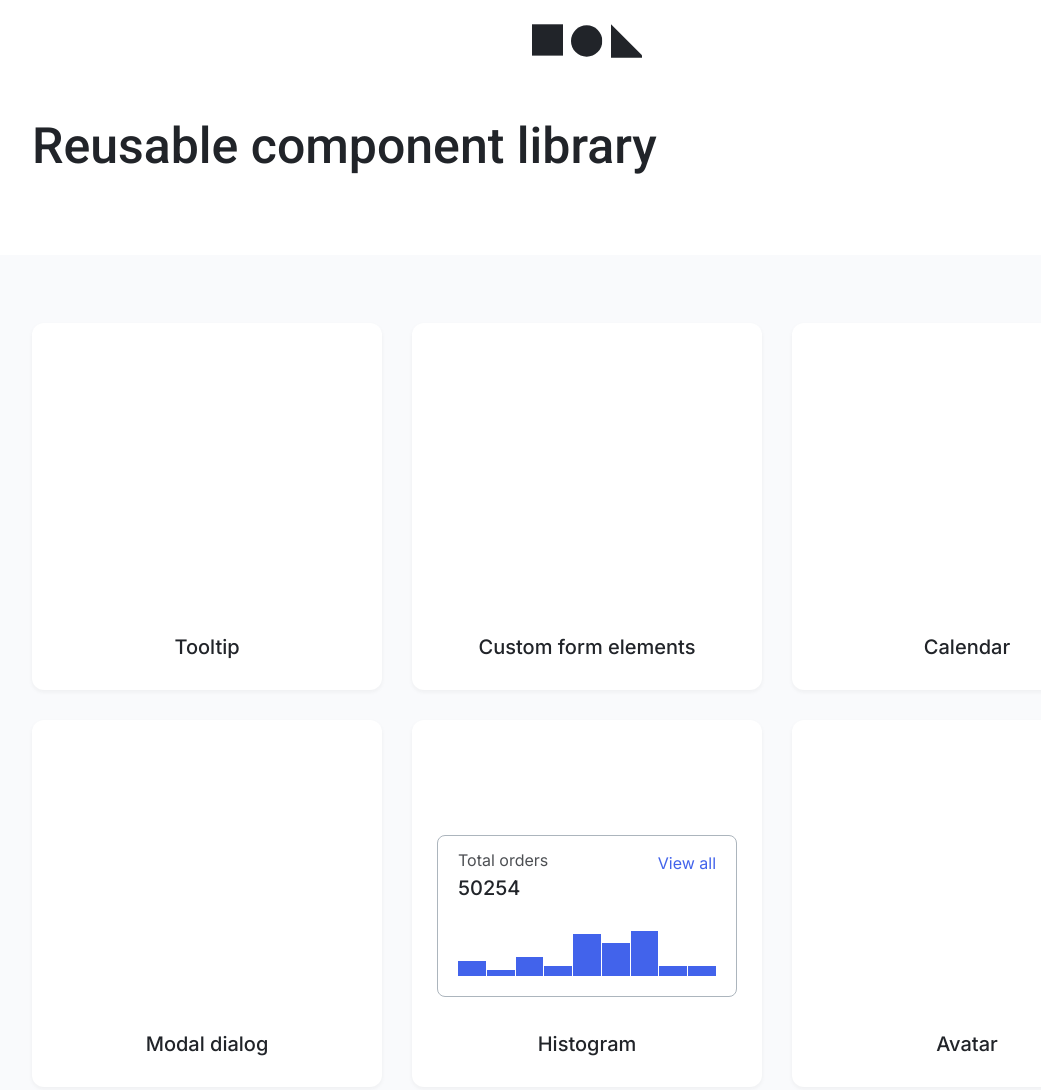
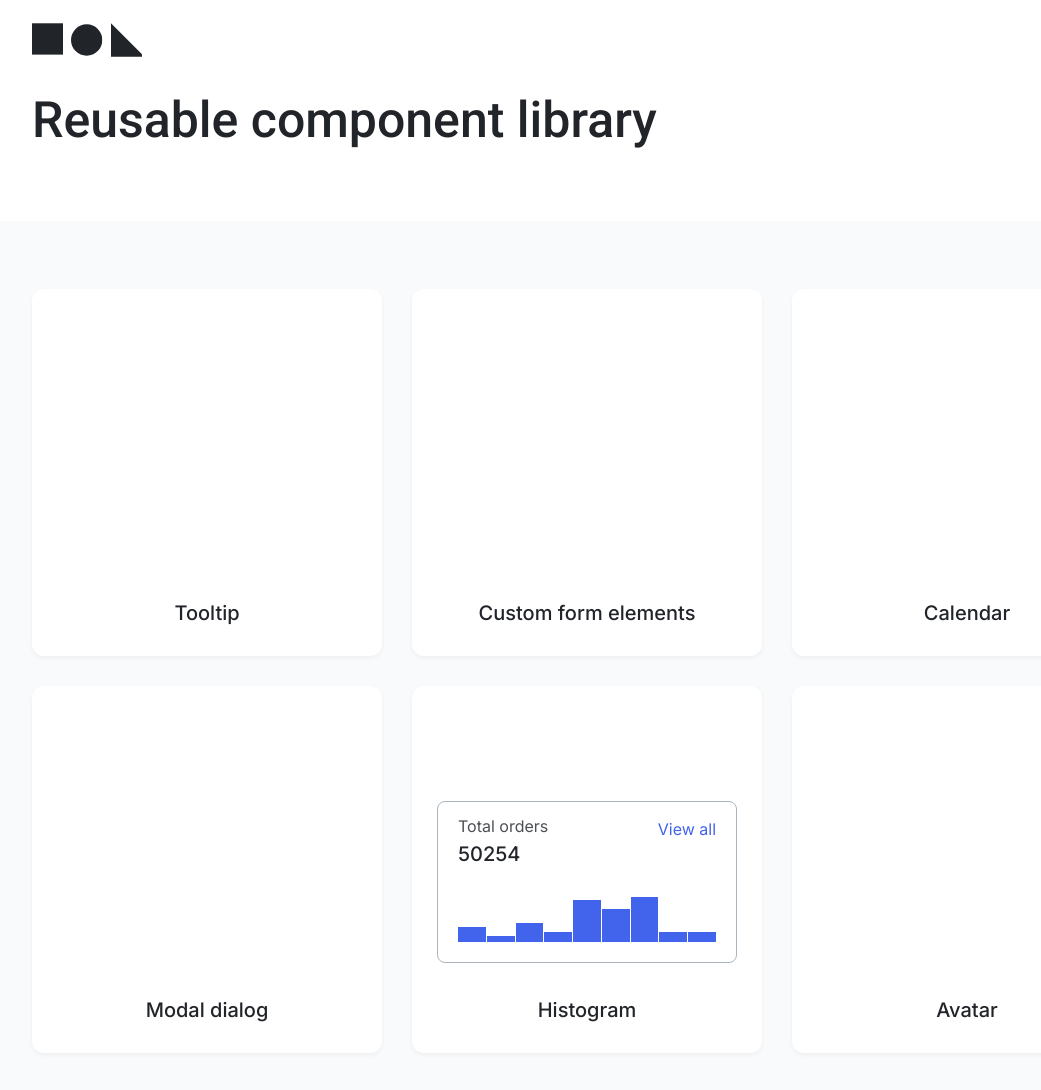
Before and after one commit to js-tasks-ru/htmlcss-20250313_lasacc4, a website: page index.html in a window 1280 px wide. Shown: the top 1090 px of the page, without its empty margins (53-1094 px from the left). Drawn offline with nearby package versions, Linux system fonts and the light colour scheme.

Commit message:
review remarks fixes

```diff
--- a/components/container/container.css
+++ b/components/container/container.css
@@ -3,12 +3,3 @@
     width: 100%;
     margin: 0 auto;
 }
-
-@media screen and (min-width: 768px) {
-    .container_grid {
-        display: grid;
-        grid-template-columns: 229px 825px;
-        gap: 56px;
-        padding-top: 36px;
-    }
-}
--- a/components/footer/footer.css
+++ b/components/footer/footer.css
@@ -45,6 +45,5 @@
     .footer {
         padding: 72px 0;
         display: block;
-        position: static;
     }
 }
--- a/components/header/header.css
+++ b/components/header/header.css
@@ -1,53 +1,51 @@
 .header {
     background: var(--white);
-    padding: 0 16px;
+    padding: 24px 16px 69px 16px;
 }
 
-.header__top {
-    height: 64px;
-    display: flex;
-}
-
-.header__bottom {
-    margin-top: 32px;
-    margin-bottom: 69px;
+.header_secondary {
+    background: var(--grey-bg);
+    padding: 16px;
 }
 
 .header__title {
+    margin-top: 48px;
     font-weight: 400;
     font-size: 28px;
     line-height: 38px;
     color: var(--grey-4);
 }
 
-.header__left {
+.header__content {
+    display: flex;
+    justify-content: center;
+    align-content: center;
+}
+
+.header__logo {
     width: 110px;
+    height: 32px;
     display: flex;
     align-items: center;
     justify-content: center;
-    margin: 0 auto;
     gap: 8px;
 }
 
 .header__icon {
-    height: 32px;
     width: 32px;
 }
 
-.header_secondary {
-    background: var(--grey-bg);
-}
-
 @media screen and (min-width: 768px) {
-    .header__top {
-        height: 82px;
+    .header {
+        background: var(--white);
     }
 
-    .header__bottom {
-        margin-bottom: 77px;
+    .header__content {
+        justify-content: flex-start;
     }
 
     .header__title {
+        margin-top: 32px;
         font-size: 50px;
         line-height: 64px;
         color: var(--black);
--- a/components/main/main.css
+++ b/components/main/main.css
@@ -11,6 +11,10 @@
     display: grid;
     grid-template-columns: 1fr 1fr;
     gap: 16px;
+}
+
+.main__inner_secondary {
+    display: block;
 }
 
 .main__content {
@@ -29,4 +33,10 @@
         grid-template-columns: 1fr 1fr 1fr;
         gap: 30px;
     }
+
+    .main__inner_secondary {
+        grid-template-columns: 229px 825px;
+        gap: 56px;
+        padding-top: 36px;
+    }
 }
--- a/components/navbar/navbar.css
+++ b/components/navbar/navbar.css
@@ -12,11 +12,11 @@
     cursor: pointer;
 }
 
-.navbar__item a {
+.navbar__link {
     color: var(--black);
 }
 
-.navbar__item_active a {
+.navbar__link_active {
     color: var(--orange);
 }
 
--- a/index.html
+++ b/index.html
@@ -12,8 +12,8 @@
 <div class="page">
   <header class="header">
     <div class="container">
-    <section class="header__top">
-      <div class="header__left">
+      <div class="header__content">
+        <div class="header__logo">
           <svg class="header__item">
             <use xlink:href="./assets/images/icons.svg#square"></use>
           </svg>
@@ -26,56 +26,53 @@
             <use xlink:href="./assets/images/icons.svg#triangle"></use>
           </svg>
         </div>
-    </section>
-    <section class="header__bottom">
+      </div>
       <h1 class="header__title">
         Reusable component library
       </h1>
-    </section>
     </div>
   </header>
   <main class="main page__main">
     <section class="main__content">
       <div class="container">
         <div class="main__inner">
-          <div class="card main__card">
+          <a class="card main__card">
             <div class="card__body"></div>
             <span class="card__line"></span>
             <div class="card__footer">
               <h3 class="card__name">Tooltip</h3>
             </div>
-          </div>
+          </a>
 
-          <div class="card main__card">
+          <a class="card main__card">
             <div class="card__body"></div>
             <span class="card__line"></span>
             <div class="card__footer">
               <h3 class="card__name">Custom form elements</h3>
             </div>
-          </div>
+          </a>
 
-          <div class="card main__card">
+          <a class="card main__card">
             <div class="card__body"></div>
             <span class="card__line"></span>
             <div class="card__footer">
               <h3 class="card__name">Calendar</h3>
             </div>
-          </div>
+          </a>
 
-          <div class="card main__card">
+          <a class="card main__card">
             <div class="card__body"></div>
             <span class="card__line"></span>
             <div class="card__footer">
               <h3 class="card__name">Modal dialog</h3>
             </div>
-          </div>
-
-          <div class="card main__card">
+          </a>
+          <a class="card" href="#">
             <div class="card__body">
               <section class="histogram histogram_preview">
                 <header class="histogram__header">
                   <h2 class="histogram__title">Total orders</h2>
-                  <a class="histogram__link" href="#">View all</a>
+                  <span class="histogram__link">View all</span>
                 </header>
                 <h4 class="histogram__counter">50254</h4>
                 <div class="histogram__columns">
@@ -95,15 +92,14 @@
             <div class="card__footer">
               <h3 class="card__name">Histogram</h3>
             </div>
-          </div>
-
-          <div class="card main__card">
+          </a>
+          <a class="card main__card">
             <div class="card__body"></div>
             <span class="card__line"></span>
             <div class="card__footer">
               <h3 class="card__name">Avatar</h3>
             </div>
-          </div>
+          </a>
         </div>
       </div>
     </section>
```
Also changed, not shown: pages/ComponentPage.html (+26 -9 lines). Lines whose indentation alone changed are shown as unchanged.
